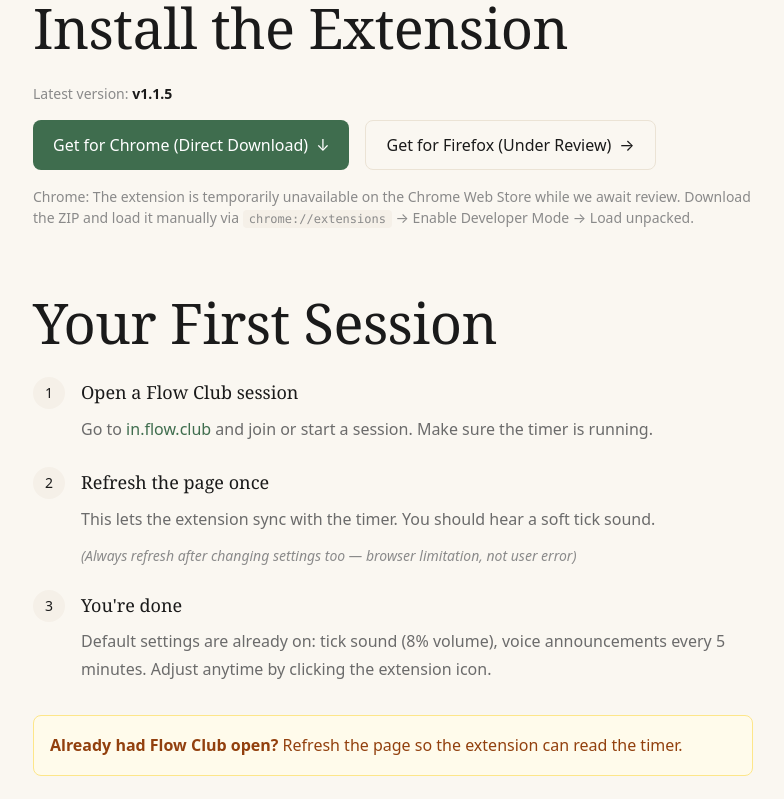
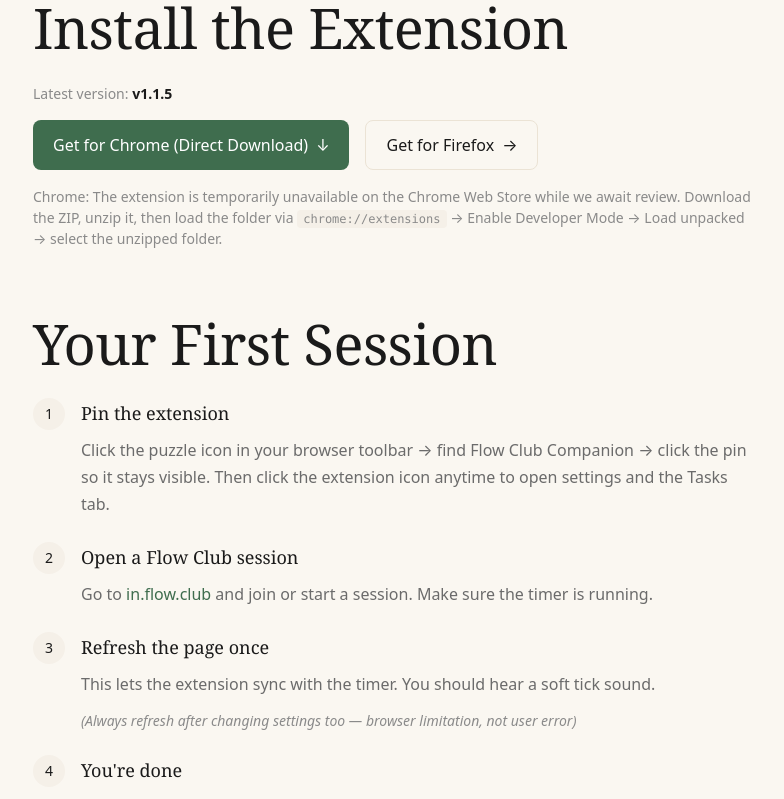
Before and after one commit to lydiacodesdaily/lydiastudio-site, a Next.js app: page /flow-club-companion in a window 1280 px wide. Shown: the part 1260-2059 px from the top of the page, without its empty margins (247-1031 px from the left). Built offline with nearby package versions, Linux system fonts and the light colour scheme.

Commit message:
Update Flow Club Companion description

```diff
--- a/app/flow-club-companion/page.tsx
+++ b/app/flow-club-companion/page.tsx
@@ -135,12 +135,12 @@
             className="inline-flex items-center gap-2 px-5 py-3 border border-cream-300 text-nearBlack rounded-lg
                        hover:border-matcha-accent/30 hover:bg-white transition-all duration-200"
           >
-            Get for Firefox (Under Review)
+            Get for Firefox
             <span>→</span>
           </a>
         </div>
         <p className="text-caption text-stone mt-4">
-          Chrome: The extension is temporarily unavailable on the Chrome Web Store while we await review. Download the ZIP and load it manually via <code className="bg-cream-200 px-1.5 py-0.5 rounded text-xs">chrome://extensions</code> → Enable Developer Mode → Load unpacked.
+          Chrome: The extension is temporarily unavailable on the Chrome Web Store while we await review. Download the ZIP, unzip it, then load the folder via <code className="bg-cream-200 px-1.5 py-0.5 rounded text-xs">chrome://extensions</code> → Enable Developer Mode → Load unpacked → select the unzipped folder.
         </p>
       </section>
 
@@ -154,6 +154,18 @@
               1
             </div>
             <div>
+              <p className="text-body-lg font-serif text-nearBlack mb-2">Pin the extension</p>
+              <p className="text-body text-muted">
+                Click the puzzle icon in your browser toolbar → find Flow Club Companion → click the pin so it stays visible. Then click the extension icon anytime to open settings and the Tasks tab.
+              </p>
+            </div>
+          </div>
+
+          <div className="flex gap-4">
+            <div className="flex-shrink-0 w-8 h-8 rounded-full bg-cream-200 text-nearBlack text-sm font-medium flex items-center justify-center">
+              2
+            </div>
+            <div>
               <p className="text-body-lg font-serif text-nearBlack mb-2">Open a Flow Club session</p>
               <p className="text-body text-muted">
                 Go to <a href="https://in.flow.club" target="_blank" rel="noopener noreferrer" className="text-matcha-accent hover:underline">in.flow.club</a> and join or start a session. Make sure the timer is running.
@@ -163,7 +175,7 @@
 
           <div className="flex gap-4">
             <div className="flex-shrink-0 w-8 h-8 rounded-full bg-cream-200 text-nearBlack text-sm font-medium flex items-center justify-center">
-              2
+              3
             </div>
             <div>
               <p className="text-body-lg font-serif text-nearBlack mb-2">Refresh the page once</p>
@@ -178,7 +190,7 @@
 
           <div className="flex gap-4">
             <div className="flex-shrink-0 w-8 h-8 rounded-full bg-cream-200 text-nearBlack text-sm font-medium flex items-center justify-center">
-              3
+              4
             </div>
             <div>
               <p className="text-body-lg font-serif text-nearBlack mb-2">You're done</p>
@@ -312,7 +324,7 @@
           <p className="text-body-lg font-serif text-nearBlack mb-4">Quick checklist</p>
           <ul className="space-y-2 text-body text-muted">
             <li className="flex items-center gap-2">
-              <span className="text-matcha-accent">□</span> Extension is pinned to toolbar
+              <span className="text-matcha-accent">□</span> Click the puzzle icon → pin Flow Club Companion to the toolbar
             </li>
             <li className="flex items-center gap-2">
               <span className="text-matcha-accent">□</span> Flow Club page refreshed after install/settings change
@@ -395,8 +407,8 @@
             className="inline-flex items-center gap-2 px-6 py-3 border border-cream-300 text-nearBlack rounded-lg
                        hover:border-matcha-accent/30 hover:bg-white transition-all duration-200"
           >
-            Get for Firefox (Under Review)
-            <span>→</span>
+            Get for Firefox
+            <span>→</span>Download the ZIP, unzip it, then load the folder via chrome://extensions → Developer Mode → Load unpacked → select the unzipped folder.
           </a>
         </div>
         <p className="text-caption text-stone mt-4">
```
